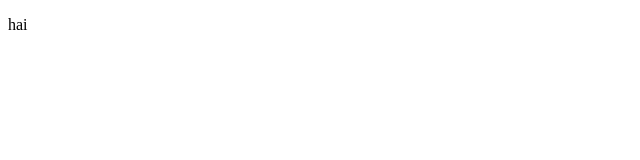
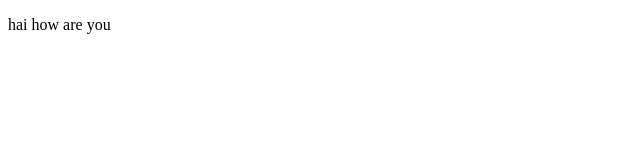
Before and after one commit to vanajaommi/assignment, a plain HTML site: page index.html in a window 1280 px wide. Shown: the full height of the page, 0-640 px from the left. Drawn offline with Linux system fonts and the light colour scheme.

Commit message:
Update index.html

```diff
--- a/index.html
+++ b/index.html
@@ -7,6 +7,6 @@
     <title>Document</title>
 </head>
 <body>
-    <p>hai</p>
+    <p>hai how are you</p>
 </body>
 </html>
```
